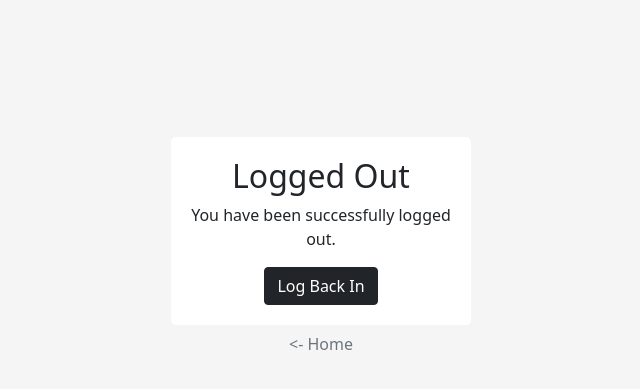
After one commit to eduardhabryd/newspaper_agency, a Django app: template templates/registration/logged_out.html in a window 1280 px wide. The commit adds this page. Shown: the top 389 px of the page, without its empty margins (319-959 px from the left). Run offline with Django 4.2, Linux system fonts and the light colour scheme; the template is opened without the code that fills it, so the values that code supplies are empty; parts of the project's set-up code (start-up, migrations or seed data) failed here and were passed over.

Commit message:
add redactors and newspaper/create to urls.py, add redactor list view and newspaper create view to views.py, add login redirect url to settings.py, created some html files(login.html, logged_out.html etc.)

```diff
--- a/agency/urls.py
+++ b/agency/urls.py
@@ -19,13 +19,15 @@ from django.conf.urls.static import static
 from django.contrib import admin
 from django.urls import path, include
 
-from agency.views import index, NewspaperListView, NewspaperDetailView, TopicListView
+from agency.views import index, NewspaperListView, NewspaperDetailView, TopicListView, RedactorListView
 
 urlpatterns = [
     path("", NewspaperListView.as_view(), name="index"),
     path("newspaper/<int:pk>", NewspaperDetailView.as_view(), name="newspaper-detail"),
     path("accounts/", include("django.contrib.auth.urls")),
     path("topics/", TopicListView.as_view(), name="topic-list"),
+    path("redactors/", RedactorListView.as_view(), name="redactor-list"),
+    path("newspaper/create")
 ] + static(settings.STATIC_URL, document_root=settings.STATIC_ROOT)
 
 app_name = "agency"
--- a/newspaper_agency/settings.py
+++ b/newspaper_agency/settings.py
@@ -126,3 +126,5 @@ STATICFILES_DIRS = [
 # https://docs.djangoproject.com/en/4.2/ref/settings/#default-auto-field
 
 DEFAULT_AUTO_FIELD = "django.db.models.BigAutoField"
+
+LOGIN_REDIRECT_URL = '/'
--- /dev/null
+++ b/templates/includes/go_back_button.html
@@ -0,0 +1,2 @@
+    <a href="javascript:history.go(-1)"
+       class="btn" style="color: slategrey"> <- Go back</a>
--- a/templates/includes/navbar.html
+++ b/templates/includes/navbar.html
@@ -19,7 +19,7 @@
         <li class="nav-item">
           <a class="nav-link active"
              aria-current="page"
-             href="#">Redactors</a>
+             href="{% url 'agency:redactor-list' %}">Redactors</a>
         </li>
       </ul>
       <ul class="navbar-nav me-2">
@@ -27,7 +27,7 @@
           {#   Login link     #}
           <li class="nav-item">
             <a class="nav-link"
-               href="">Login</a>
+               href="{% url 'agency:login' %}">Login</a>
           </li>
         {% else %}
           {#     dropdown-menu     #}
@@ -41,7 +41,7 @@
           </a>
           <ul class="dropdown-menu">
           <li><a class="dropdown-item"
-                 href="#">Logout</a></li>
+                 href="{% url 'agency:logout' %}">Logout</a></li>
           <li><a class="dropdown-item"
                  href="#">Another action</a></li>
           <li>
--- /dev/null
+++ b/templates/registration/logged_out.html
@@ -0,0 +1,72 @@
+<!DOCTYPE html>
+<html lang="en">
+<head>
+  <meta charset="UTF-8">
+  <meta name="viewport"
+        content="width=device-width, initial-scale=1.0">
+  <title>Logged Out</title>
+
+  <!-- Bootstrap CSS -->
+  <link href="https://cdn.jsdelivr.net/npm/bootstrap@5.1.3/dist/css/bootstrap.min.css"
+        rel="stylesheet"
+        integrity="sha384-1BmE4kWBq78iYhFldvKuhfTAU6auU8tT94WrHftjDbrCEXSU1oBoqyl2QvZ6jIW3"
+        crossorigin="anonymous">
+
+  <!-- Custom CSS -->
+  <style>
+      body {
+          background-color: #f5f5f5;
+      }
+
+      .logout-info {
+          width: 300px;
+          margin: 0 auto;
+          padding: 20px;
+          background-color: #fff;
+          border-radius: 5px;
+      }
+
+      .logout-info h2 {
+          text-align: center;
+      }
+
+      .logout-info p {
+          text-align: center;
+      }
+
+      .logout-info button {
+          width: 100%;
+          margin-top: 10px;
+      }
+  </style>
+</head>
+<body>
+<div class="container">
+  <div class="row">
+    <div class="col-md-6 offset-md-3"
+         style="margin-top: 12%">
+      <div class="logout-info text-center">
+        <h2>Logged Out</h2>
+
+        <p>You have been successfully logged out.</p>
+
+        <a href="{% url 'agency:login' %}" class="btn btn-dark">Log Back In</a>
+      </div>
+    </div>
+  </div>
+</div>
+
+<div class="container">
+  <div class="row text-center">
+    <div class="col-4 offset-4">
+      <a href="{% url 'agency:index' %}" class="btn text-muted"> <- Home</a>
+    </div>
+  </div>
+</div>
+
+<!-- Bootstrap JS -->
+<script src="https://cdn.jsdelivr.net/npm/bootstrap@5.1.3/dist/js/bootstrap.bundle.min.js"
+        integrity="sha384-ka7Sk0Gln4gmtz2MlQnikT1wXgYsOg+OMhuP+IlRH9sENBO0LRn5q+8nbTov4+1p"
+        crossorigin="anonymous"></script>
+</body>
+</html>
```
Also changed, not shown: agency/views.py (+12 -1 lines), templates/agency/newspaper_detail.html (+10 -0 lines), templates/agency/redactor_list.html (added, +19 -0 lines), templates/registration/login.html (added, +90 -0 lines).
